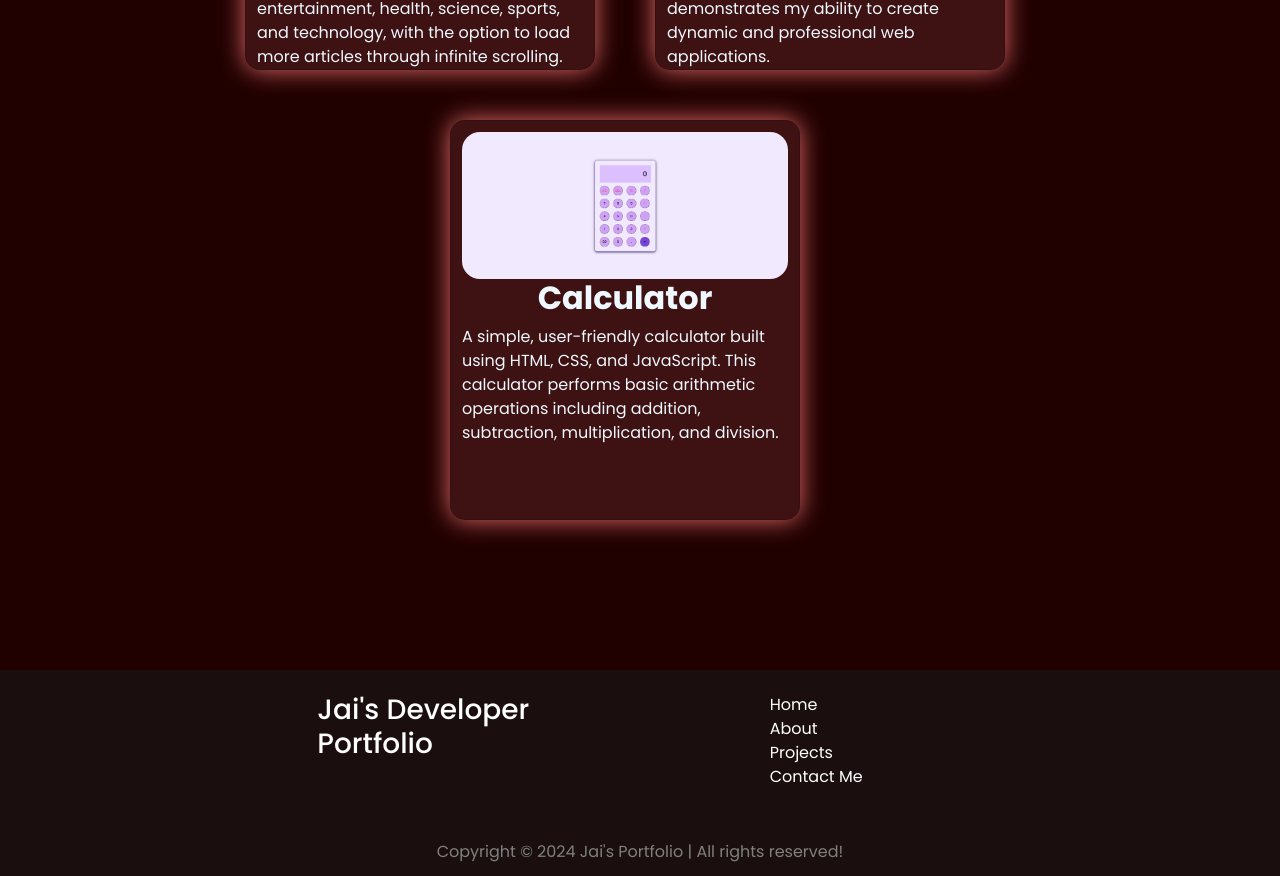
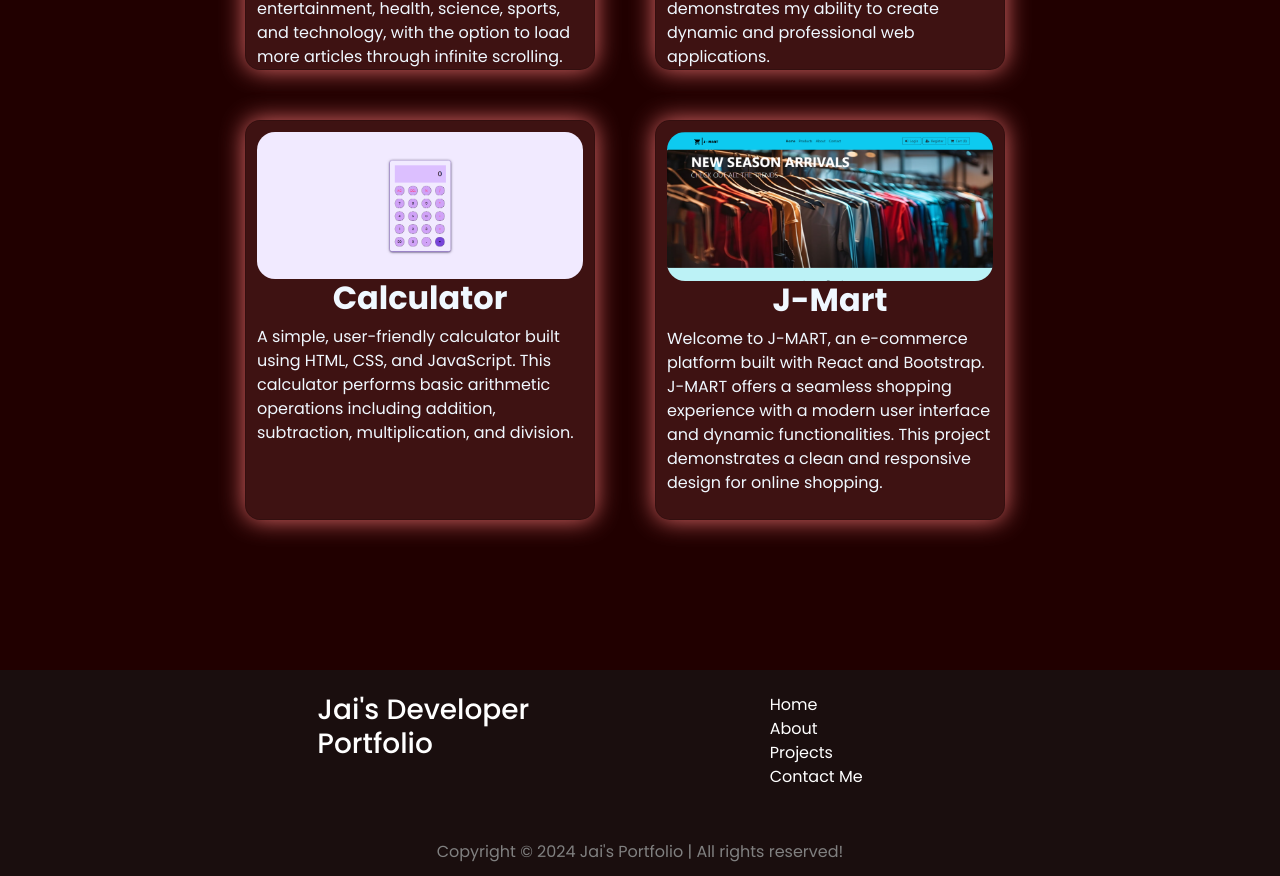
Before and after one commit to jai-singh5/Portfolio, a React (Create React App) app: page /projects in a window 1280 px wide. Shown: the part 2280-3156 px from the top of the page. Built offline with nearby package versions, Linux system fonts and the light colour scheme; a web font is replaced by a local one.

Commit message:
Added J-Mart project

```diff
--- a/src/Components/Main.jsx
+++ b/src/Components/Main.jsx
@@ -42,8 +42,8 @@ const onButtonClick = () => {
     document.body.removeChild(link);
 };
   return (
+    <>
     <div>
-
       <main>
         <section className="firstSection">
             <div className="leftSection">
@@ -89,5 +89,6 @@ const onButtonClick = () => {
     </main>
     </div>
 
+    </>
   )
 }
--- a/src/Components/Projects.jsx
+++ b/src/Components/Projects.jsx
@@ -83,6 +83,13 @@ function Projects() {
               <p>A simple, user-friendly calculator built using HTML, CSS, and JavaScript. This calculator performs basic arithmetic operations including addition, subtraction, multiplication, and division.</p>
             </div></a>
           <hr />
+          <a href="https://github.com/jai-singh5/J-Mart.git">
+            <div className="card">
+              <img src="J-Mart.png" alt="" />
+              <h2>J-Mart</h2>
+              <p>Welcome to J-MART, an e-commerce platform built with React and Bootstrap. J-MART offers a seamless shopping experience with a modern user interface and dynamic functionalities. This project demonstrates a clean and responsive design for online shopping.</p>
+            </div></a>
+          <hr />
         </div>
       </div>
     </>
```
Also changed, not shown: public/J-Mart.png (added).
